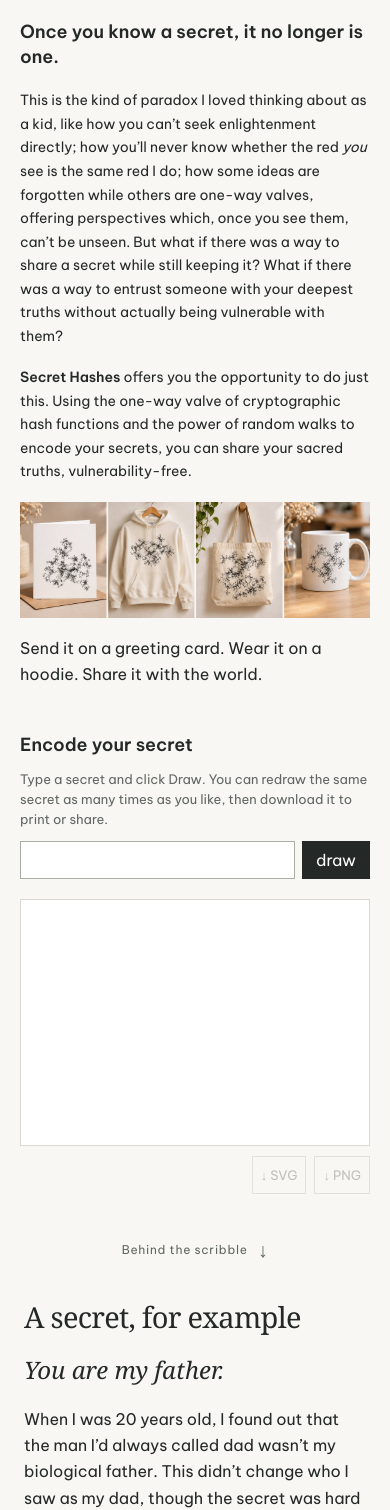
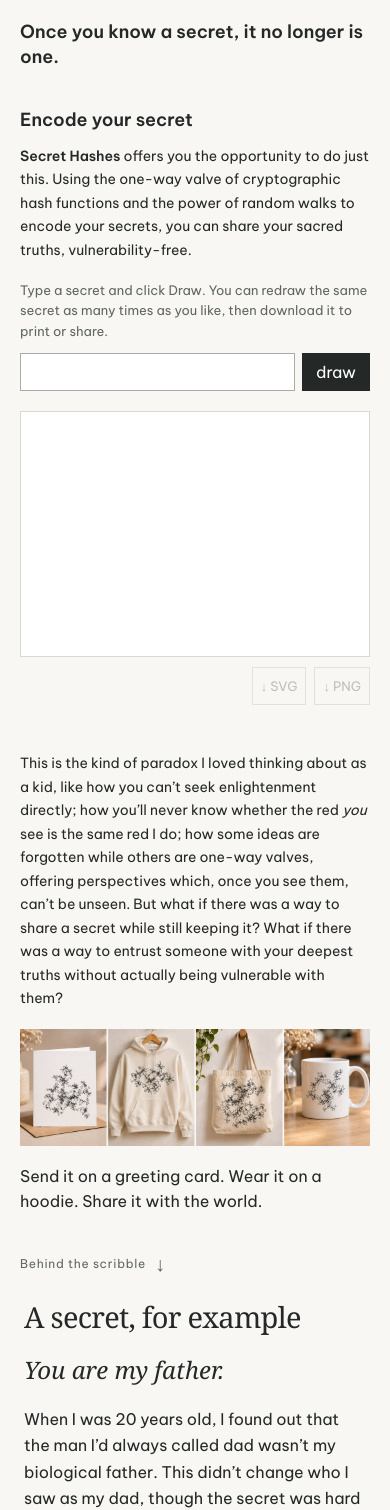
Before and after one commit to shduff/secret-hashes, a plain HTML site: page landing-preview.html in a window 390 px wide. Shown: the part 90-1600 px from the top of the page. Drawn offline with Linux system fonts and the light colour scheme.

Commit message:
Move explanation to encoder and place story link in left column; reorder mobile title, studio, story

```diff
--- a/landing-preview.html
+++ b/landing-preview.html
@@ -75,26 +75,44 @@ textarea:focus-visible,button:focus-visible,a:focus-visible{outline:3px solid #9
 .merch-line{margin-top:0;margin-bottom:18px}
 .behind-link{margin-top:auto;margin-bottom:0;padding:8px 12px;flex-shrink:0}
 @media(max-width:850px){.hero{min-height:0}.behind-link{margin-top:20px}}
-.canvas-footer{justify-content:flex-end}.right .behind-link{display:flex;width:max-content;margin:16px auto 0;padding:5px 10px;align-self:center}.hero{min-height:0}.hero-grid{align-items:start}@media(max-width:850px){.right .behind-link{margin:16px auto 0}}</style></head><body>
+.canvas-footer{justify-content:flex-end}.right .behind-link{display:flex;width:max-content;margin:16px auto 0;padding:5px 10px;align-self:center}.hero{min-height:0}.hero-grid{align-items:start}@media(max-width:850px){.right .behind-link{margin:16px auto 0}}
+/* Editorial narrative on desktop; title, tool, then story on mobile. */
+.left{display:block}
+.left-story{display:flex;flex-direction:column}
+.secret-entry .intro-copy{font-size:clamp(14px,1.05vw,16px);line-height:1.68;margin:0 0 18px}
+.story-link-paragraph{margin:16px 0 0}
+.story-link-paragraph .behind-link{display:inline-flex;width:auto;margin:0;padding:0;align-items:center;gap:9px;text-decoration:none;color:#606761;font-size:12px;letter-spacing:.06em}
+.story-link-paragraph .behind-link:hover{color:#242827}
+@media(max-width:850px){
+.hero-grid{display:flex;flex-direction:column;gap:0}
+.left{display:contents}
+.intro-heading{order:1;width:100%}
+.right{order:2;width:100%;padding-top:18px;padding-bottom:22px}
+.left-story{order:3;width:100%}
+.left-story .product-mosaic{margin-top:0!important}
+}
+</style></head><body>
 <section class="hero" aria-labelledby="page-title">
 <div class="hero-grid">
 <div class="left">
-<h1 id="page-title">Secret Hashes</h1>
-<p class="opening-line"><strong>Once you know a secret, it no longer is one.</strong></p>
+<div class="intro-heading"><h1 id="page-title">Secret Hashes</h1>
+<p class="opening-line"><strong>Once you know a secret, it no longer is one.</strong></p></div>
+<div class="left-story">
 <p class="intro-copy">This is the kind of paradox I loved thinking about as a kid, like how you can’t seek enlightenment directly; how you’ll never know whether the red <em>you</em> see is the same red I do; how some ideas are forgotten while others are one-way valves, offering perspectives which, once you see them, can’t be unseen. But what if there was a way to share a secret while still keeping it? What if there was a way to entrust someone with your deepest truths without actually being vulnerable with them?</p>
-<p class="intro-copy"><strong>Secret Hashes</strong> offers you the opportunity to do just this. Using the one-way valve of cryptographic hash functions and the power of random walks to encode your secrets, you can share your sacred truths, vulnerability-free.</p>
+
 <figure class="product-mosaic"><img src="./assets/secret-hashes-products.jpg" alt="Secret Hashes scribble artwork printed on a greeting card, hoodie, tote bag, and mug"></figure>
 <p class="merch-line">Send it on a greeting card. Wear it on a hoodie. Share it with the world.</p>
-</div>
+<p class="story-link-paragraph"><a class="behind-link" href="#philosophy">Behind the scribble <span aria-hidden="true">↓</span></a></p>
+</div></div>
 <div class="right">
 <div class="secret-entry"><label class="prompt" for="secret">Encode your secret</label>
+<p class="intro-copy"><strong>Secret Hashes</strong> offers you the opportunity to do just this. Using the one-way valve of cryptographic hash functions and the power of random walks to encode your secrets, you can share your sacred truths, vulnerability-free.</p>
 <p class="prompt-note">Type a secret and click Draw. You can redraw the same secret as many times as you like, then download it to print or share.</p>
 <div class="entry-row"><textarea id="secret" rows="2" aria-label="Your secret" spellcheck="false" autocomplete="off"></textarea><button id="drawButt" type="button"><span id="drawButtText">draw</span></button></div>
 </div>
 
 <div id="scribble" role="img" aria-label="Your generated secret scribble"><div id="no-secret" hidden></div><div id="no-scribble" hidden></div></div>
 <div class="canvas-footer"><div class="download-actions"><button id="download-svg" type="button" disabled>↓ SVG</button><button id="download-png" type="button" disabled>↓ PNG</button></div></div><div id="status" role="status" aria-live="polite"></div>
-<a class="behind-link" href="#philosophy">Behind the scribble <span aria-hidden="true">↓</span></a>
 </div></div>
 </section>
 <section id="philosophy" class="philosophy"><article class="reading"><h2>A secret, for example</h2><h3 class="story-title">You are my father.</h3><div class="father-story">
```
